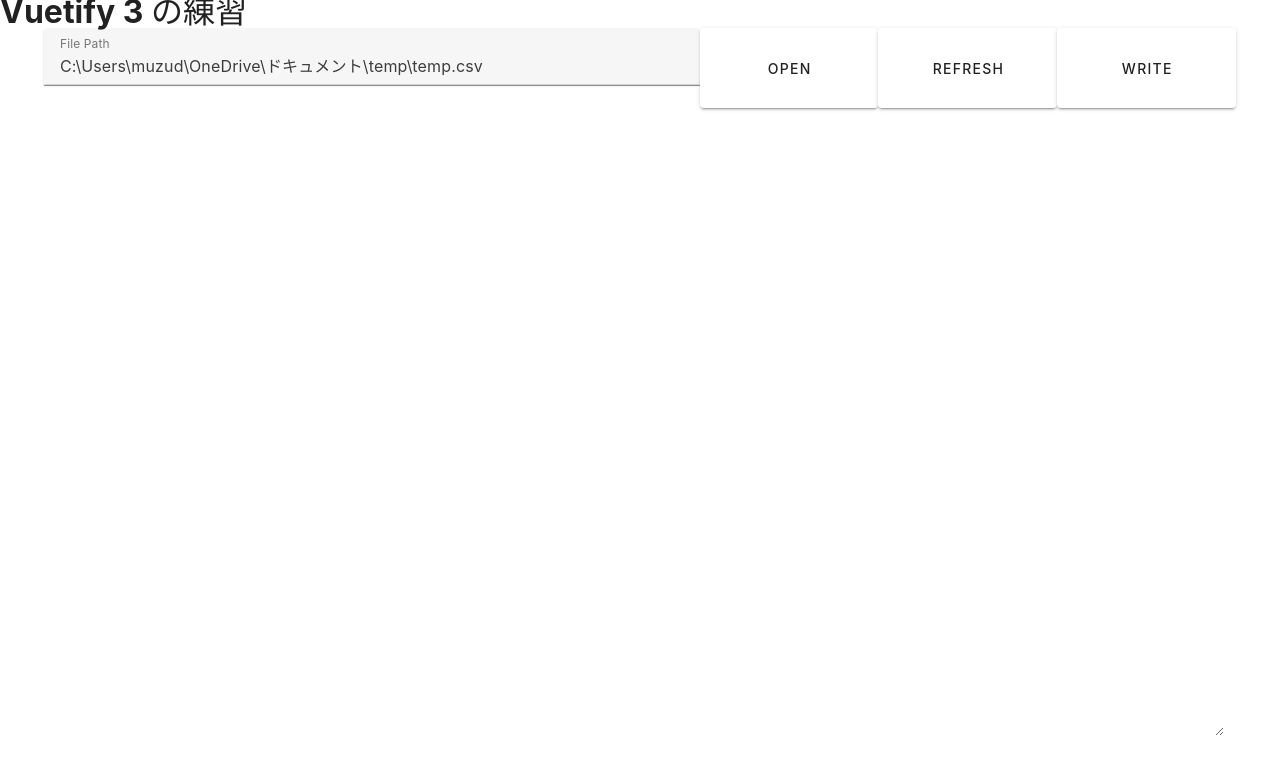
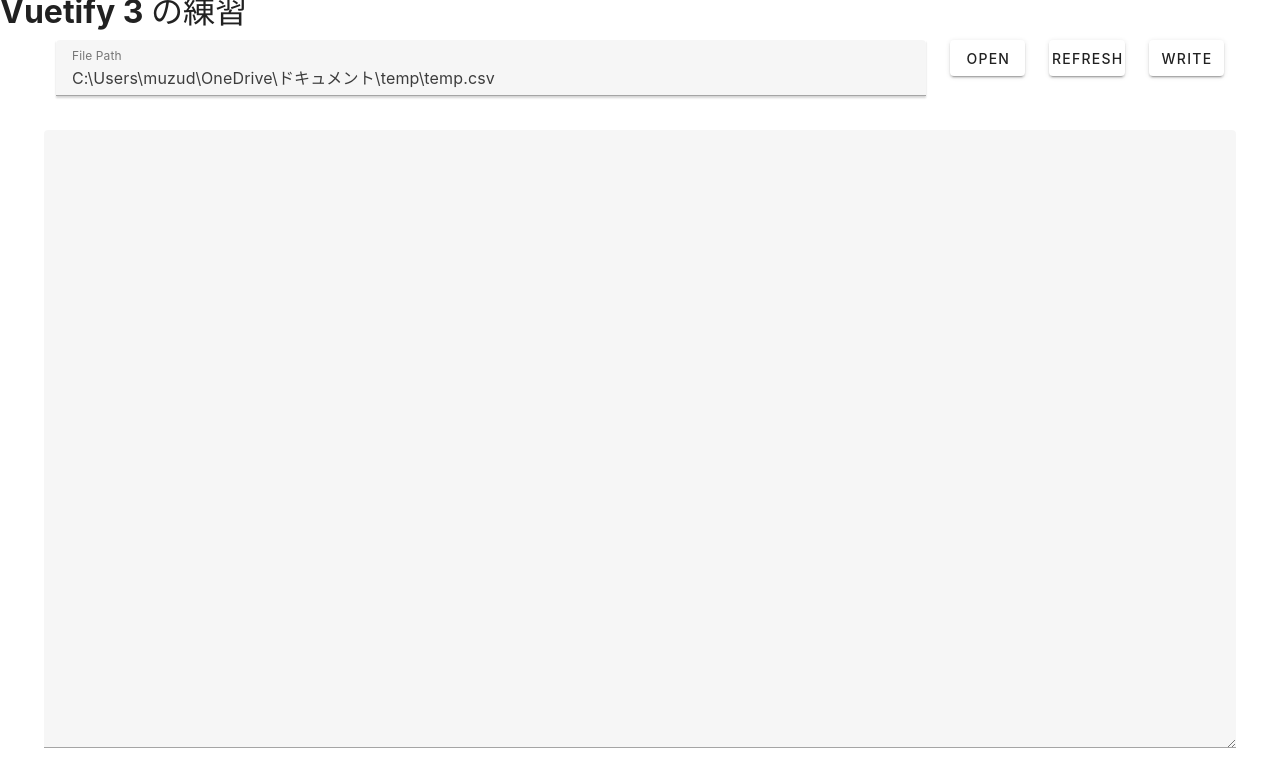
Before and after one commit to muzudho/csv-cleaning-2-on-tauri, a Vue app: page / in a window 1280 px wide. Shown: the top 784 px of the page. Built offline with nearby package versions, Linux system fonts and the light colour scheme.

Commit message:
Vue から Vuetify への置き換え中。

```diff
--- a/src/App.vue
+++ b/src/App.vue
@@ -12,12 +12,14 @@
     -->
             <v-container>
                 <v-row>
-                    <v-text-field v-model="filePathVM" label="File Path" style="width:55%; height: 10vh;"></v-text-field>
-                    <v-btn @click="onOpenButtonClicked" style="width:15%; height: 10vh;">Open</v-btn>
-                    <v-btn @click="onRefreshButtonClicked" style="width:15%; height: 10vh;">Refresh</v-btn>
-                    <v-btn @click="onWriteButtonClicked" style="width:15%; height: 10vh;">Write</v-btn>
+                    <v-col><v-text-field v-model="filePathVM" label="File Path"></v-text-field></v-col>
+                    <v-col cols="1"><v-btn @click="onOpenButtonClicked">Open</v-btn></v-col>
+                    <v-col cols="1"><v-btn @click="onRefreshButtonClicked">Refresh</v-btn></v-col>
+                    <v-col cols="1"><v-btn @click="onWriteButtonClicked">Write</v-btn></v-col>
                 </v-row>
-                <textarea style="width:100%; height:80vh;" v-model="textVM"></textarea>
+                <v-row>
+                    <v-textarea style="width:100%; height:80vh;" v-model="textVM"></v-textarea>
+                </v-row>
             </v-container>
         </v-main>
     </v-app>
```
